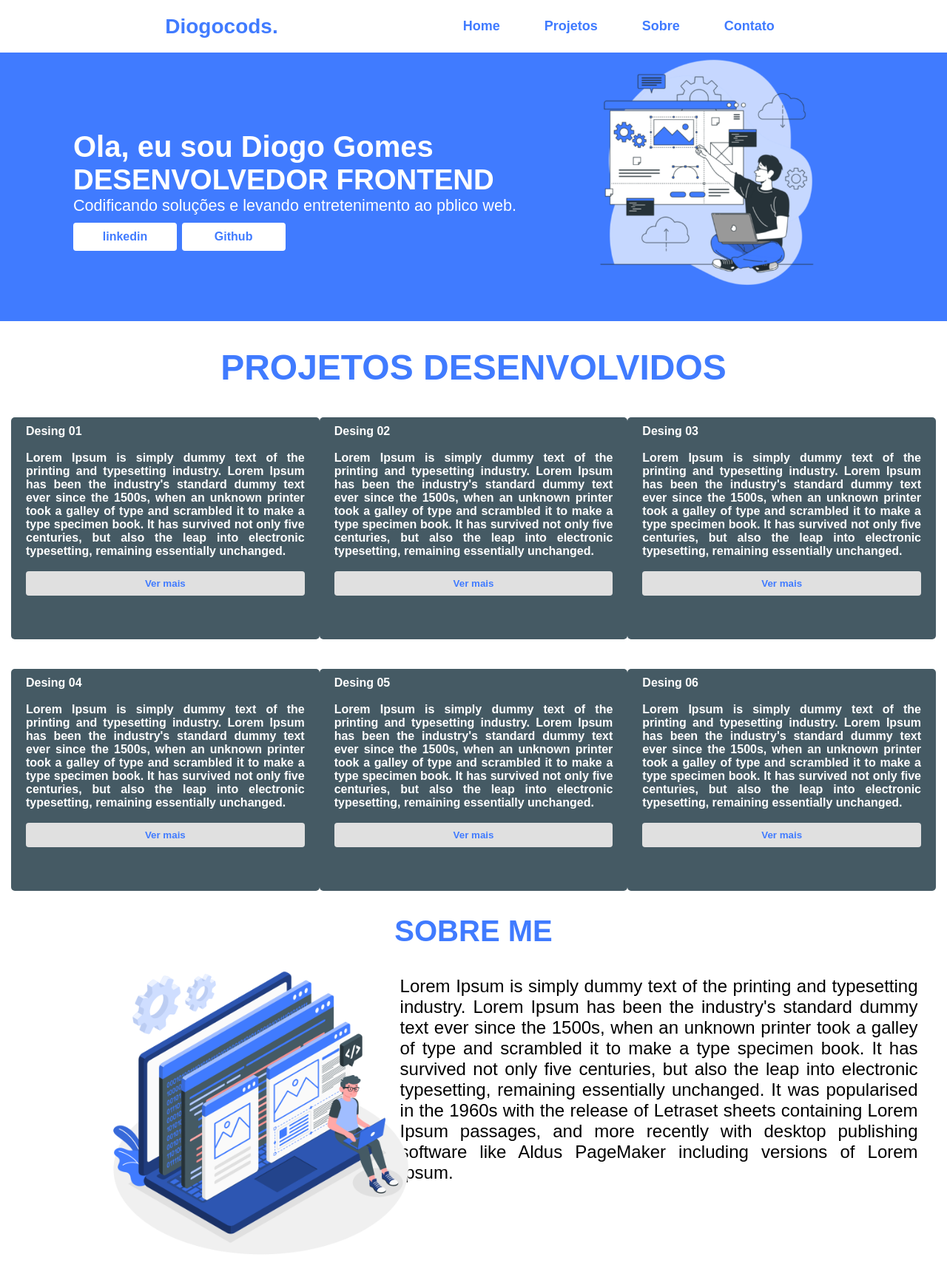
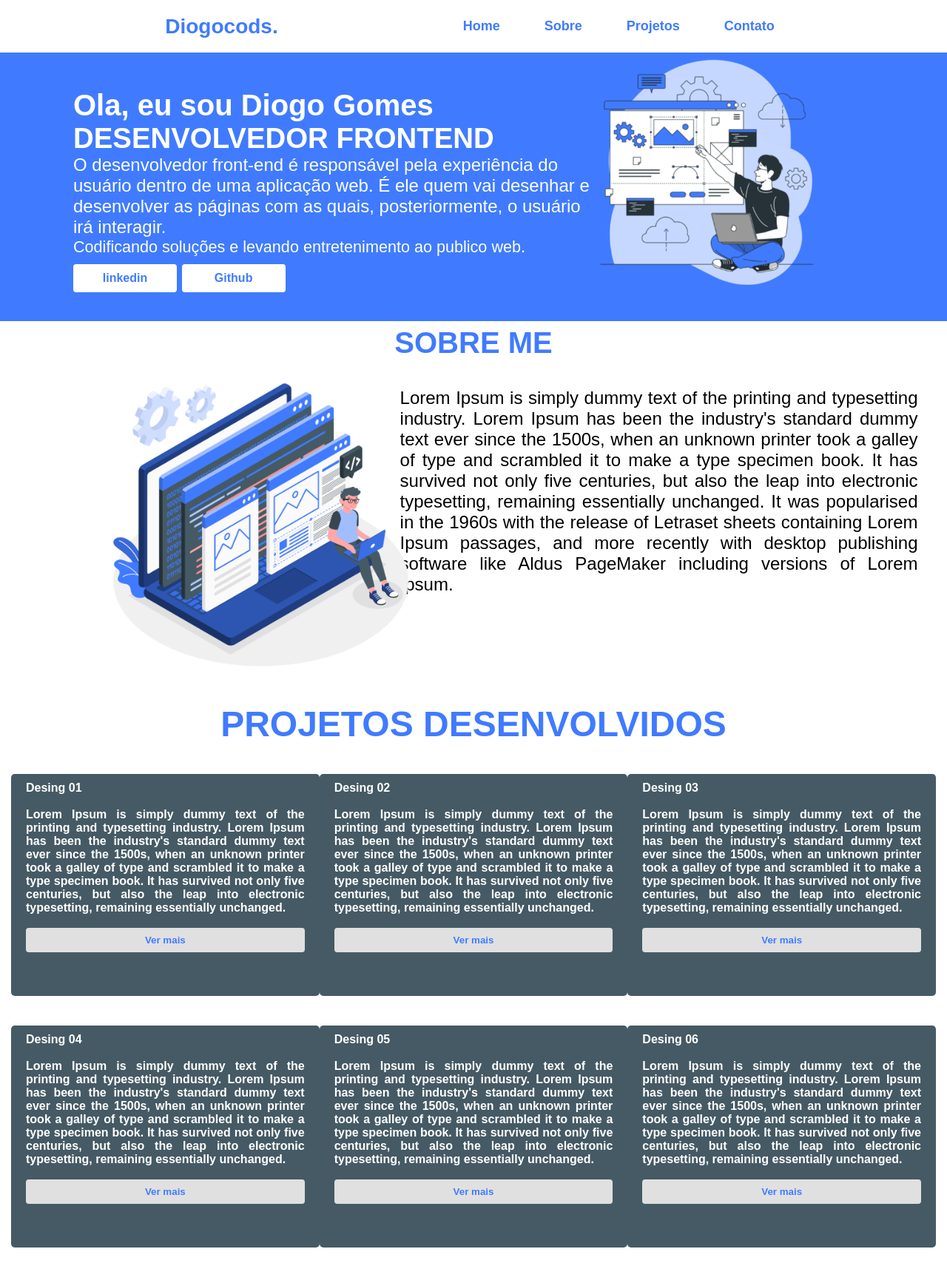
Before and after one commit to diogocods/landingpage, a plain HTML site: page index.html in a window 1280 px wide. Shown: the whole page at 74% size. Drawn offline with Linux system fonts and the light colour scheme.

Commit message:
Update index.html

```diff
--- a/index.html
+++ b/index.html
@@ -7,19 +7,21 @@
     <link rel="stylesheet" href="style.css">
     <link rel="shortcut icon" href="imgs/banner_03.png" type="image/x-icon">
     <title>Landingpage</title>
+    <!--script>alert("pagina em desenvolvimento");</script-->
 </head>
-    <script> alert("Pagina ainda em desenvolvimento...");</script>
 <body>
 
     <div class="landing-page">
+
         <!-- PARTE DO HEADER-->
+
         <header class="cabecalho">
             <nav class="menu">
                 <ul>
                     <a href="" class="logo"><span>Diogocods.</span></a>
                     <li><a href="">Home</a></li>
+                    <li><a href="#sobre">Sobre</a></li>
                     <li><a href="#projetos">Projetos</a></li>
-                    <li><a href="#sobre">Sobre</a></li>
                     <li><a href="">Contato</a></li>
                 </ul>
             </nav>
@@ -27,23 +29,58 @@
         <!-- PARTE DO HEADER-->
 
         <!-- PARTE DO LANDING CONTAINER-->
+        <div class="container-header">
             <div class="landing-container">
                 <section class="conteudo">
                     <h1 class="titulo-h1">Ola, eu sou Diogo Gomes</h1>
                     <h2 class="titulo-h2">Desenvolvedor<span class="text-edit"> frontend</span></h2>
+                    <p>
+                        O desenvolvedor front-end é responsável pela experiência do usuário dentro de uma aplicação web.
+                        É ele quem vai desenhar e desenvolver as páginas com as quais, posteriormente, o usuário irá interagir.
+                    </p>
                     <span class="conteudo-text">
-                   <p> Codificando soluções e levando entretenimento ao pblico web.</p>
+                        <p class="frase"> Codificando soluções e levando entretenimento ao publico web.</p>
                     </span>
                     <span class="btns">
-                    <button><a href="">linkedin</a></button>
-                    <button><a href="">Github</a></button>
+                        <button>
+                            <a href="https://www.linkedin.com/in/diogo-gomes-72462024b/" target="_blank">linkedin</a>
+                        </button>
+                        <button>
+                            <a href="https://github.com/diogocods" target="_blank">Github</a>
+                        </button>
                     </span>
                 </section>
-            <img src="imgs/banner.png" alt="" class="landing-banner">
+                <img src="/imgs/banner.png" alt="" class="landing-banner">
+            </div>
         </div>
         <!-- PARTE DO LANDING CONTAINER-->
 
+         <!-- PARTE DO SOBRE-->
+         <div class="container-sobre">
+            <div class="titulo">
+                <h1 class="titulo-sobre" id="sobre">Sobre Me</h1>
+            </div>
+            <div class="landing-sobre">
+                <img src="/imgs/banner_03.png" alt="" class="banner-sobre">
+                <div class="conteudo-sobre">
+                    <div class="text-sobre">
+                        <p>
+                            Lorem Ipsum is simply dummy text of the printing and typesetting industry.
+                            Lorem Ipsum has been the industry's standard dummy text ever since the 1500s,
+                            when an unknown printer took a galley of type and scrambled it to make a type specimen book.
+                            It has survived not only five centuries, but also the leap into electronic typesetting,
+                            remaining essentially unchanged.
+                            It was popularised in the 1960s with the release of Letraset sheets containing Lorem Ipsum passages,
+                            and more recently with desktop publishing software like Aldus PageMaker including versions of Lorem Ipsum.
+                        </p>
+                    </div>
+                </div>
+            </div>
+        </div>
+         <!-- PARTE DO SOBRE-->
+
         <!-- PARTE DOS PROJETOS-->
+        <div class="container-projetos">
             <div class="text-titulo" id="projetos">
                 <h1>projetos Desenvolvidos</h1>
             </div>
@@ -135,29 +172,9 @@
                     <div><br><button class="btn-ver_mais"><a href="">Ver mais</a></button></div>
                 </div>
             </div>
+        </div>
         <!-- PARTE DOS PROJETOS-->
 
-         <!-- PARTE DO SOBRE-->
-        <div class="titulo">
-            <h1 class="titulo-sobre" id="sobre">Sobre Me</h1>
-        </div>
-        <div class="landing-sobre">
-            <img src="imgs/banner_03.png" alt="" class="banner-sobre">
-            <div class="conteudo-sobre">
-                <section class="text-sobre">
-                    <p>
-                        Lorem Ipsum is simply dummy text of the printing and typesetting industry.
-                        Lorem Ipsum has been the industry's standard dummy text ever since the 1500s,
-                        when an unknown printer took a galley of type and scrambled it to make a type specimen book.
-                        It has survived not only five centuries, but also the leap into electronic typesetting,
-                        remaining essentially unchanged.
-                        It was popularised in the 1960s with the release of Letraset sheets containing Lorem Ipsum passages,
-                        and more recently with desktop publishing software like Aldus PageMaker including versions of Lorem Ipsum.
-                    </p>
-                </section>
-            </div>
-         </div>
-         <!-- PARTE DO SOBRE-->
          <div class="conteudo-ropaper">
             <footer class="landing-rodaper">
 
```
Lines whose indentation alone changed are shown as unchanged.
